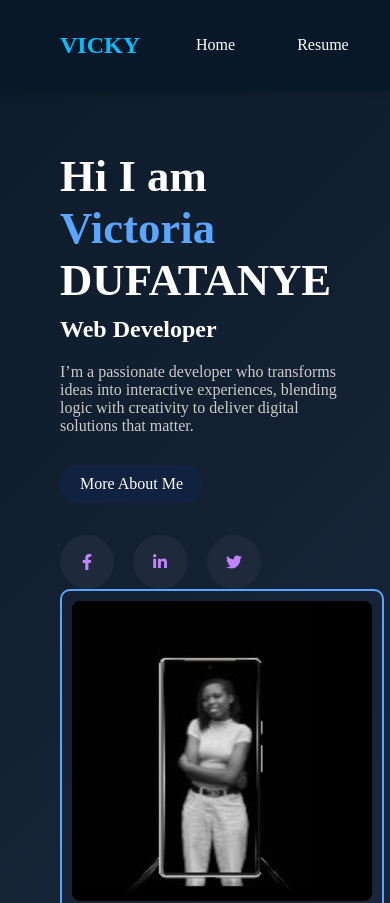
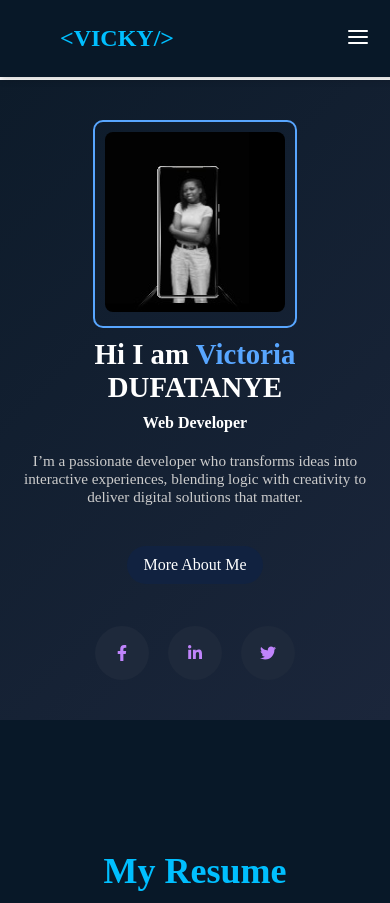
Before and after one commit to Victoriaviv/victoria-stuff, a React (Vite) app: page / in a window 390 px wide. Shown: the top 903 px of the page. Built offline with nearby package versions, Linux system fonts and the light colour scheme.

Commit message:
chore: finish responsive UI adjustments for all major breakpoints

```diff
--- a/src/Components/Navbar.jsx
+++ b/src/Components/Navbar.jsx
@@ -1,17 +1,16 @@
 import React, { useEffect, useState } from "react";
 import navData from "../data/navigation.json";
 import "../styles/Navbar.css";
+import { FiMenu, FiX } from "react-icons/fi"; // from react-icons
 
 const Navbar = () => {
   const [active, setActive] = useState("#Hero");
   const [isScrolled, setIsScrolled] = useState(false);
+  const [menuOpen, setMenuOpen] = useState(false);
 
   useEffect(() => {
-    // Detect scroll for navbar background change
     const handleScroll = () => {
       setIsScrolled(window.scrollY > 20);
-
-      // Check which section is currently in viewport to update active link
       const scrollPosition = window.scrollY + window.innerHeight / 2;
 
       navData.menu.forEach((item) => {
@@ -19,7 +18,6 @@ const Navbar = () => {
         if (section) {
           const top = section.offsetTop;
           const height = section.offsetHeight;
-
           if (scrollPosition >= top && scrollPosition < top + height) {
             setActive(item.link);
           }
@@ -28,20 +26,25 @@ const Navbar = () => {
     };
 
     window.addEventListener("scroll", handleScroll);
-
     return () => window.removeEventListener("scroll", handleScroll);
   }, []);
+
+  const toggleMenu = () => setMenuOpen(!menuOpen);
 
   return (
     <nav className={`navbar ${isScrolled ? "scrolled" : ""}`}>
       <div className="navbar-container">
         <div className="logo">{navData.logo}</div>
-        <ul className="menu">
+        <div className="menu-toggle" onClick={toggleMenu}>
+  {menuOpen ? <FiX size={24} /> : <FiMenu size={24} />}
+</div>
+        <ul className={`menu ${menuOpen ? "open" : ""}`}>
           {navData.menu.map((item) => (
             <li key={item.id}>
               <a
                 href={item.link}
                 className={active === item.link ? "active" : ""}
+                onClick={() => setMenuOpen(false)} // close menu after click
               >
                 {item.label}
               </a>
--- a/src/data/navigation.json
+++ b/src/data/navigation.json
@@ -1,5 +1,5 @@
 {
-    "logo": "VICKY",
+    "logo": "<VICKY/>",
     "menu": [
       { "id": 1, "label": "Home", "link": "#Hero" },
 
--- a/src/styles/Navbar.css
+++ b/src/styles/Navbar.css
@@ -66,3 +66,39 @@ html {
   .menu a:hover {
     border-bottom: 2px solid #c084fc;
   }
+  .menu-toggle {
+    display: none;
+    font-size: 28px;
+    color: white;
+    cursor: pointer;
+  }
+
+  @media (max-width: 768px) {
+    .menu {
+      display: none;
+      flex-direction: column;
+      position: absolute;
+      top: 100%;
+      right: 0;
+      width: 100%;
+      background-color: #081828;
+      text-align: center;
+      z-index: 1000;
+      margin-top:-1rem;
+    }
+
+    .menu.open {
+      display: flex;
+    }
+
+    .menu li {
+      margin: 15px 0;
+    }
+
+    .menu-toggle {
+      display: block;
+      color:white;
+      font-size: 2rem;
+      margin-right: 5rem;
+    }
+  }
--- a/src/styles/contact.css
+++ b/src/styles/contact.css
@@ -127,3 +127,72 @@
   html {
     scroll-behavior: smooth;
   }
+
+  @media (max-width: 1024px) {
+    .contact-left {
+      margin-left: 4rem;
+    }
+
+    .contact-right {
+      margin-right: 4rem;
+    }
+  }
+
+  @media (max-width: 768px) {
+    .contact-section {
+      flex-direction: column;
+      padding: 3rem 1.5rem;
+      gap: 2rem;
+    }
+
+    .contact-left,
+    .contact-right {
+      margin: 0;
+      min-width: 100%;
+    }
+
+    .contact-left h3,
+    .contact-right h2 {
+      text-align: center;
+    }
+
+    .contact-item {
+      justify-content: center;
+    }
+
+    .contact-form input,
+    .contact-form textarea {
+      font-size: 0.95rem;
+    }
+
+    .submit-button {
+      width: 100%;
+    }
+
+    .social-icons {
+      justify-content: center;
+    }
+  }
+
+  @media (max-width: 480px) {
+    .contact-left h3,
+    .contact-right h2 {
+      font-size: 1.4rem;
+    }
+
+    .contact-label,
+    .contact-value {
+      font-size: 0.8rem;
+    }
+
+    .contact-form input,
+    .contact-form textarea {
+      font-size: 0.9rem;
+      padding: 0.7rem 0.9rem;
+    }
+
+    .submit-button {
+      padding: 0.8rem;
+      font-size: 0.95rem;
+    }
+  }
--- a/src/styles/hero.css
+++ b/src/styles/hero.css
@@ -108,3 +108,71 @@
     transform: rotate(-15deg);
     border-radius: 5px;
   }
+
+  @media (max-width: 768px) {
+    .hero {
+      flex-direction: column-reverse;
+      padding: 40px 20px;
+      text-align: center;
+    }
+
+    .hero-left,
+    .hero-right {
+      padding: 0;
+      min-width: 100%;
+    }
+
+    .hero-heading {
+      font-size: 2rem;
+    }
+
+    .hero-title {
+      font-size: 1.2rem;
+    }
+
+    .hero-description {
+      font-size: 0.95rem;
+      max-width: 100%;
+    }
+
+    .btn {
+      margin: 10px 10px;
+      padding: 10px 16px;
+    }
+
+    .social-icons {
+      justify-content: center;
+      margin-top: 20px;
+    }
+
+    .profile-img {
+      width: 220px;
+    }
+
+    .tag {
+      font-size: 0.7rem;
+      top: -15px;
+      right: -25px;
+      padding: 4px 8px;
+    }
+  }
+
+  @media (max-width: 480px) {
+    .hero-heading {
+      font-size: 1.8rem;
+    }
+
+    .hero-title {
+      font-size: 1rem;
+    }
+
+    .profile-img {
+      width: 180px;
+    }
+
+    .tag {
+      font-size: 0.65rem;
+      top: -10px;
+      right: -15px;
+    }
+  }
```
Also changed, not shown: src/styles/Resume.css (line endings or trailing spaces).
